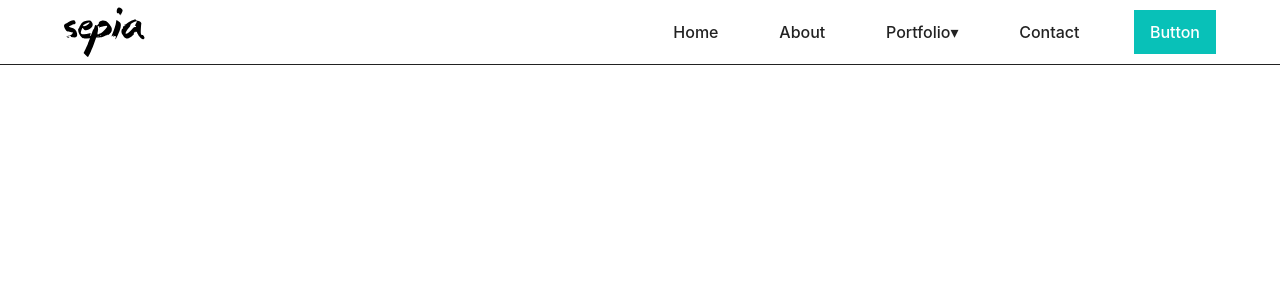
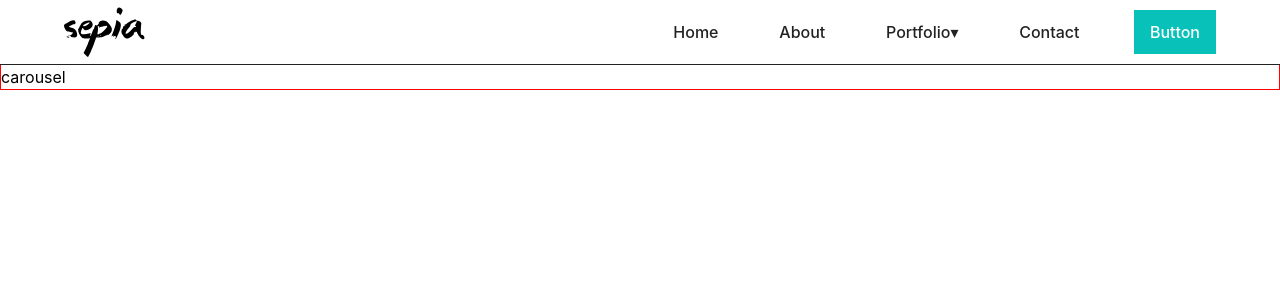
Before and after one commit to DevNilesh72/photography, a React (Create React App) app: page / in a window 1280 px wide. Shown: the top 300 px of the page. Built offline with nearby package versions, Linux system fonts and the light colour scheme.

Commit message:
carousel init

```diff
--- a/src/components/layouts/Home.js
+++ b/src/components/layouts/Home.js
@@ -1,8 +1,10 @@
 import React from 'react'
+import Carousel from '../sections/carousel'
 
 export default function Home() {
   return (
     <div className='main-content'>
+      <Carousel />
     </div>
   )
 }
--- /dev/null
+++ b/src/components/sections/carousel.js
@@ -0,0 +1,8 @@
+import React from 'react'
+import '../../styles/home.css'
+
+export default function Carousel() {
+  return (
+    <div className='carousel'>carousel</div>
+  )
+}
--- a/src/styles/header.css
+++ b/src/styles/header.css
@@ -7,7 +7,6 @@
 }
 
 .header > .container{
-  --header-height: 4em;
   font-size: 1rem;
   font-weight: 500;
   display: flex;
--- /dev/null
+++ b/src/styles/home.css
@@ -0,0 +1,5 @@
+.carousel{
+    width: 100%;
+    height: 100%;
+    border: 1px solid red;
+}
--- a/src/styles/index.css
+++ b/src/styles/index.css
@@ -11,6 +11,8 @@
   --clr-700: #848484;
   --clr-800: #333;
   --clr-900: #222;
+
+  --header-height: 4em;
 }
 
 @import url("https://fonts.googleapis.com/css2?family=Poppins:wght@100;300;400;500;600;700&display=swap");
@@ -99,3 +101,7 @@ svg {
   background-color: var(--secondary-color);
   color: var(--clr-100);
 }
+
+.main-content {
+  margin-top: var(--header-height);
+}
```
